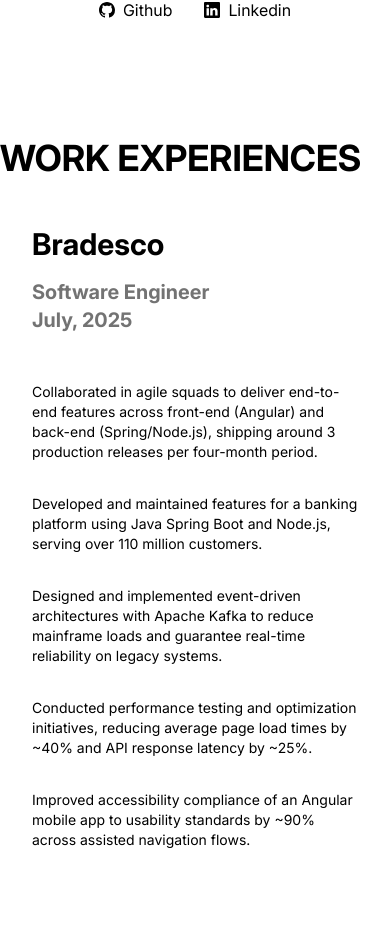
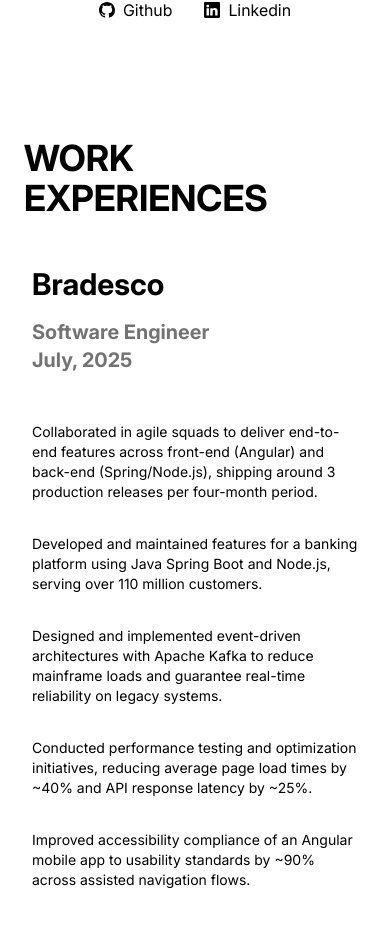
Before and after one commit to Edhet/eduardop, an Angular app: page / in a window 390 px wide. Shown: the part 850-1776 px from the top of the page. Built offline with nearby package versions, Linux system fonts and the light colour scheme.

Commit message:
Readded correct padding for header on mobile

```diff
--- a/src/app/components/skills-and-experience/skills-and-experience.component.html
+++ b/src/app/components/skills-and-experience/skills-and-experience.component.html
@@ -1,5 +1,5 @@
 <main class="slowFade mt-24 md:mt-32">
-  <h2 class="text-black dark:text-white font-bold text-4xl lg:text-6xl uppercase">{{ localizationService.skillsSectionContent.sectionHeader }}</h2>
+  <h2 class="text-black dark:text-white font-bold text-4xl lg:text-6xl uppercase mx-6 md:mx-0">{{ localizationService.skillsSectionContent.sectionHeader }}</h2>
   <div *ngFor="let event of localizationService.eventList" class="relative flex flex-col md:flex-row w-full h-fit">
     <div class="w-full min-h-full text-white">
       <div class="sticky font-bold top-2 px-8 pt-12 md:py-16 text-xl">
```
